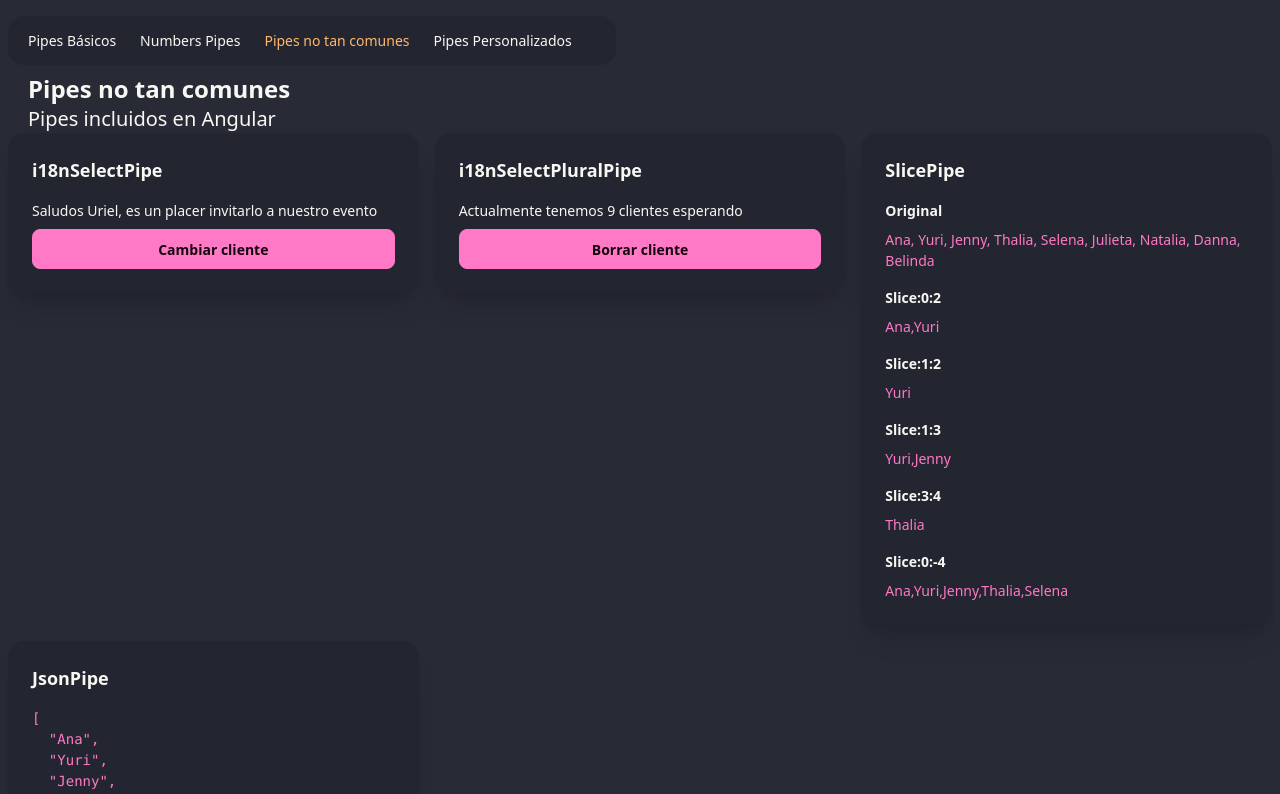
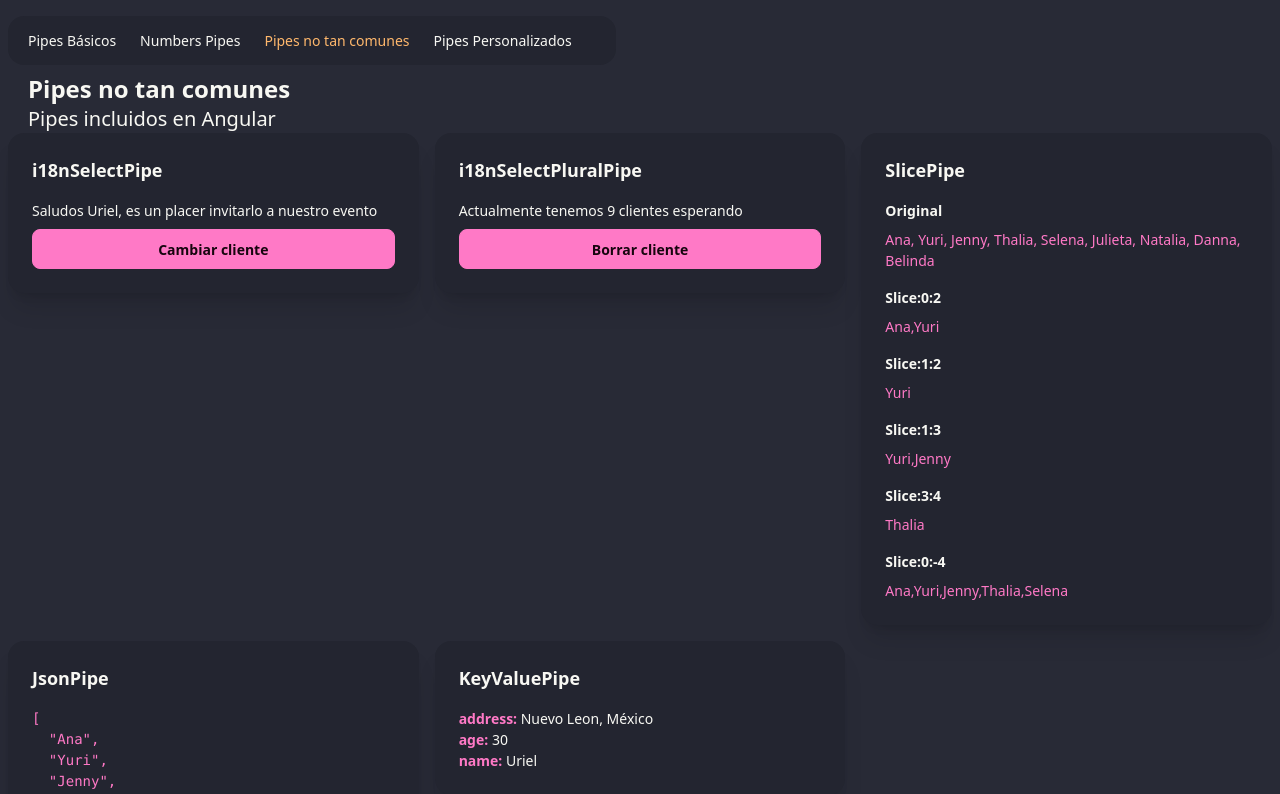
Before and after one commit to UrielQuiroz/pipes-app, an Angular app: page /uncommon in a window 1280 px wide. Shown: the top 794 px of the page. Built offline with nearby package versions, Linux system fonts and the light colour scheme.

Commit message:
KeyValuePipe

```diff
--- a/src/app/pages/uncommon-page/uncommon-page.html
+++ b/src/app/pages/uncommon-page/uncommon-page.html
@@ -16,7 +16,7 @@
   <app-card title="i18nSelectPluralPipe">
     <p>Actualmente {{ clients().length | i18nPlural: clientsMap() }}</p>
     <button
-      [disabled]="clients().length == 0"
+          [disabled]="clients().length == 0"
       (click)="deleteClient()"
       class="btn btn-primary">
       Borrar cliente
@@ -50,4 +50,18 @@
     <pre class="text-primary">{{ client() | json }}</pre>
     <p class="text-primary">{{ clients().join(", ") | json | uppercase }}</p>
   </app-card>
+
+  <app-card title="KeyValuePipe">
+    <!-- <pre>{{ profile | keyvalue | json}}</pre> -->
+    <ul>
+      @for (item of profile | keyvalue; track $index) {
+        <li>
+          <strong class="text-primary">{{ item.key }}:</strong>
+          <span>
+            {{ item.value }}
+          </span>
+        </li>
+      }
+    </ul>
+  </app-card>
 </div>
--- a/src/app/pages/uncommon-page/uncommon-page.ts
+++ b/src/app/pages/uncommon-page/uncommon-page.ts
@@ -1,6 +1,6 @@
 import { ChangeDetectionStrategy, Component, signal } from '@angular/core';
 import { CardComponent } from "../../components/card/card";
-import { I18nPluralPipe, I18nSelectPipe, JsonPipe, SlicePipe, UpperCasePipe } from '@angular/common';
+import { I18nPluralPipe, I18nSelectPipe, JsonPipe, KeyValuePipe, SlicePipe, UpperCasePipe } from '@angular/common';
 
 const client1 = {
   name: 'Uriel',
@@ -18,7 +18,7 @@
 
 @Component({
   selector: 'app-uncommon-page',
-  imports: [CardComponent, I18nSelectPipe, I18nPluralPipe, SlicePipe, JsonPipe, UpperCasePipe],
+  imports: [CardComponent, I18nSelectPipe, I18nPluralPipe, SlicePipe, JsonPipe, UpperCasePipe, KeyValuePipe],
   templateUrl: './uncommon-page.html',
   changeDetection: ChangeDetectionStrategy.OnPush,
 })
@@ -64,4 +64,11 @@
     this.clients.update(prev => prev.slice(1))
   }
 
+  // KeyValuePipe
+  profile = {
+    name: 'Uriel',
+    age: 30,
+    address: 'Nuevo Leon, México'
+  }
+
 }
```
